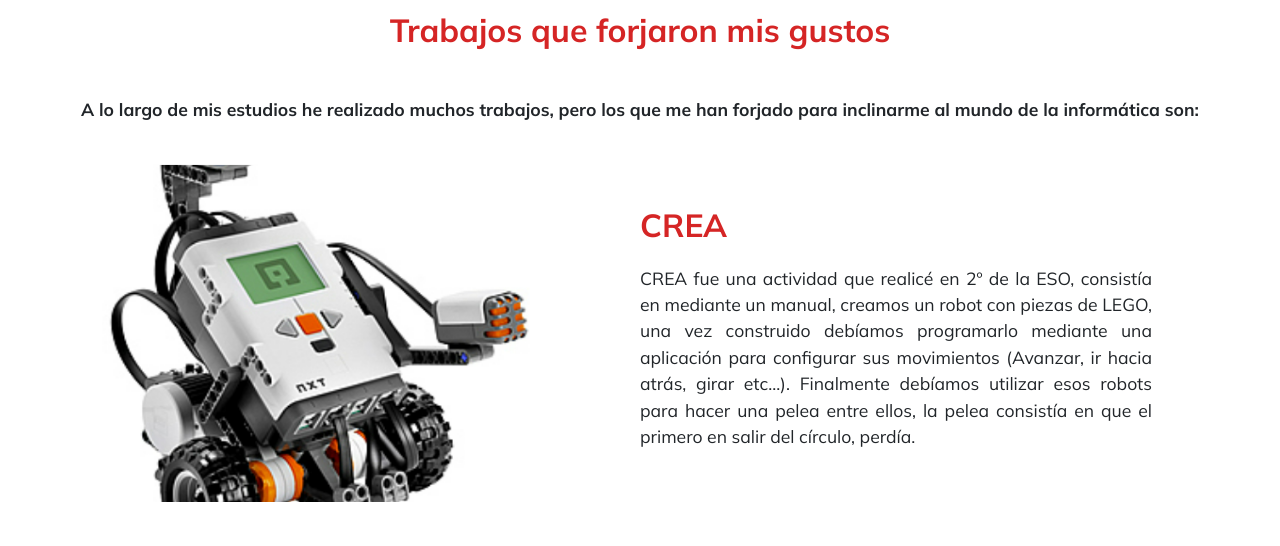
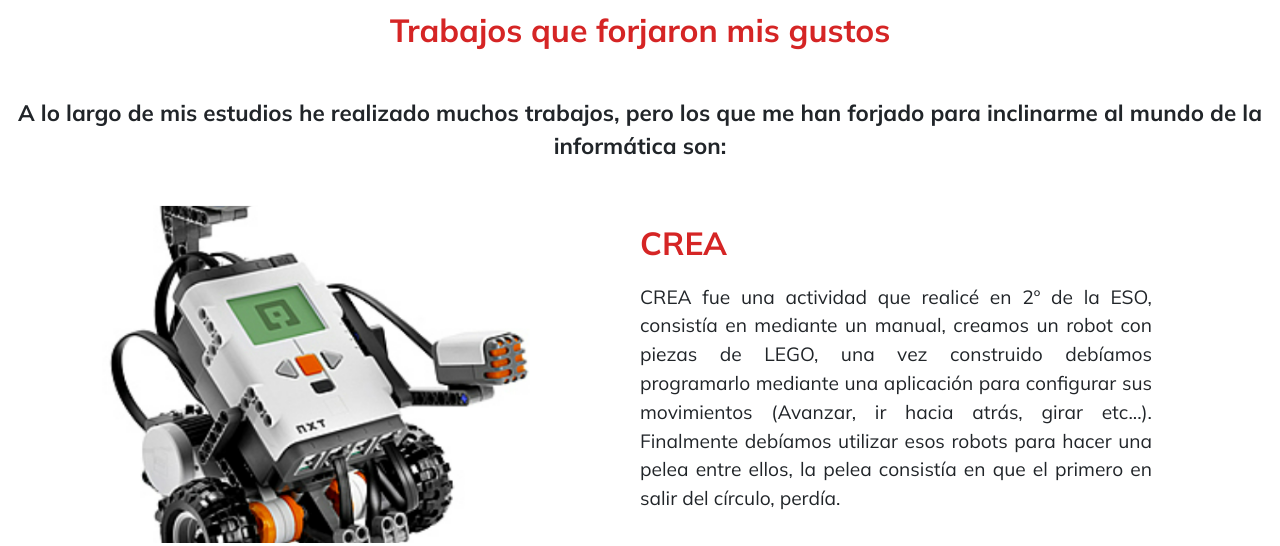
Before and after one commit to RafaelPascualLlorca/CurriculumVitae, a plain HTML site: page index.html in a window 1280 px wide. Shown: the part 373-919 px from the top of the page. Drawn offline with nearby package versions, Linux system fonts and the light colour scheme.

Commit message:
Pulido de detalles 2

```diff
--- a/css/estils.css
+++ b/css/estils.css
@@ -45,7 +45,7 @@
 .descripcion {
     padding-top: 2%;
     text-align: center;
-    font-size: 110%;
+    font-size: 140%;
 }
 
 .cnt {
@@ -101,7 +101,7 @@
 }
 
 .txtgustos {
-    font-size: 110%;
+    font-size: 120%;
     text-align: justify;
 }
 
```
